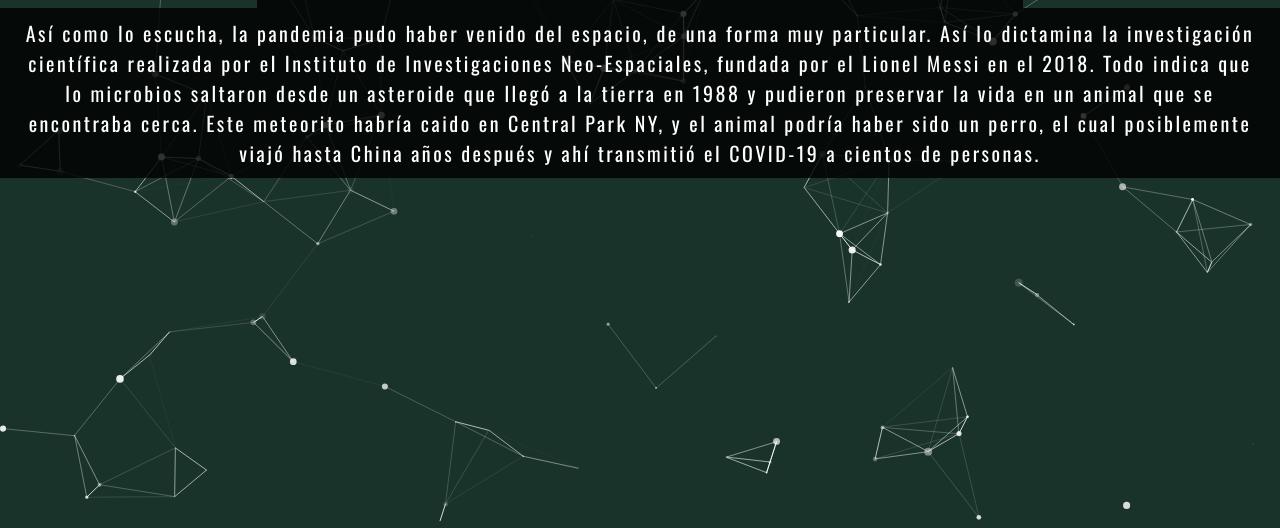
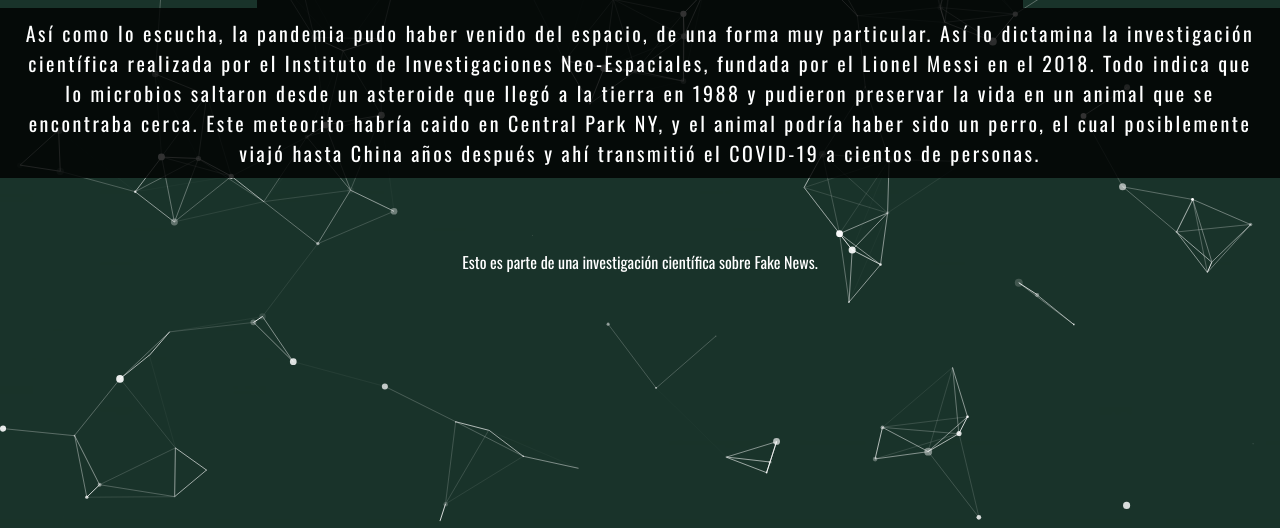
Before and after one commit to LATAMNEWS/Pandemia-Espacial, a plain HTML site: page index.html in a window 1280 px wide. Shown: the part 272-800 px from the top of the page. Drawn offline with nearby package versions, Linux system fonts and the light colour scheme.

Commit message:
Update index.html

```diff
--- a/index.html
+++ b/index.html
@@ -25,7 +25,8 @@
 			la investigación científica realizada por el Instituto de Investigaciones Neo-Espaciales, fundada por el Lionel Messi
 			en el 2018. Todo indica que lo microbios saltaron desde un asteroide que llegó a la tierra en 1988 y pudieron preservar
 			la vida en un animal que se encontraba cerca. Este meteorito habría caido en Central Park NY, y el animal podría haber sido
-			un perro, el cual posiblemente viajó hasta China años después y ahí transmitió el COVID-19 a cientos de personas.</p>
+			un perro, el cual posiblemente viajó hasta China años después y ahí transmitió el COVID-19 a cientos de personas.</p> <br> <br> <br> <br>
+			Esto es parte de una investigación científica sobre Fake News.
 	</div>
 
 	</div>
```
